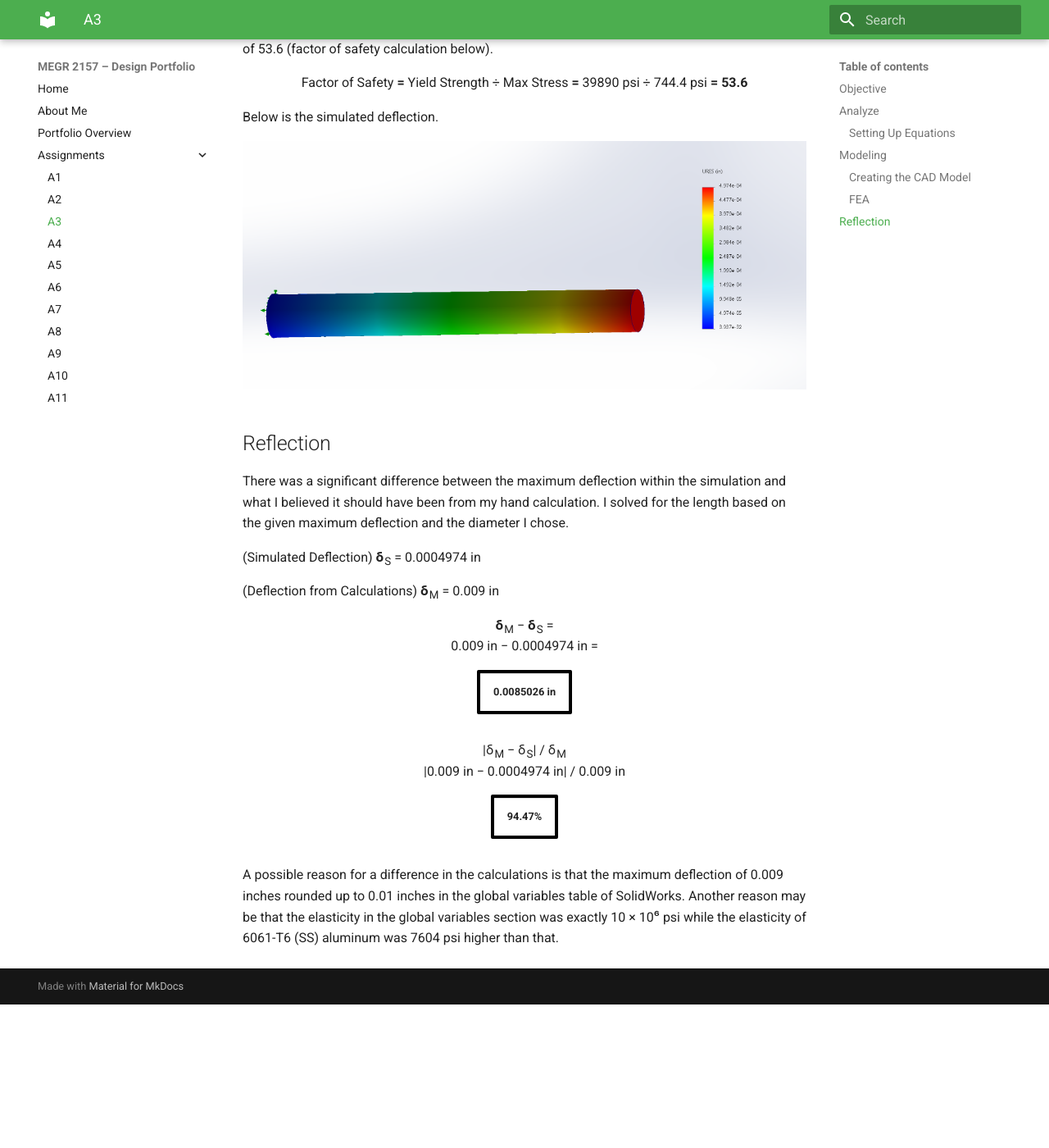
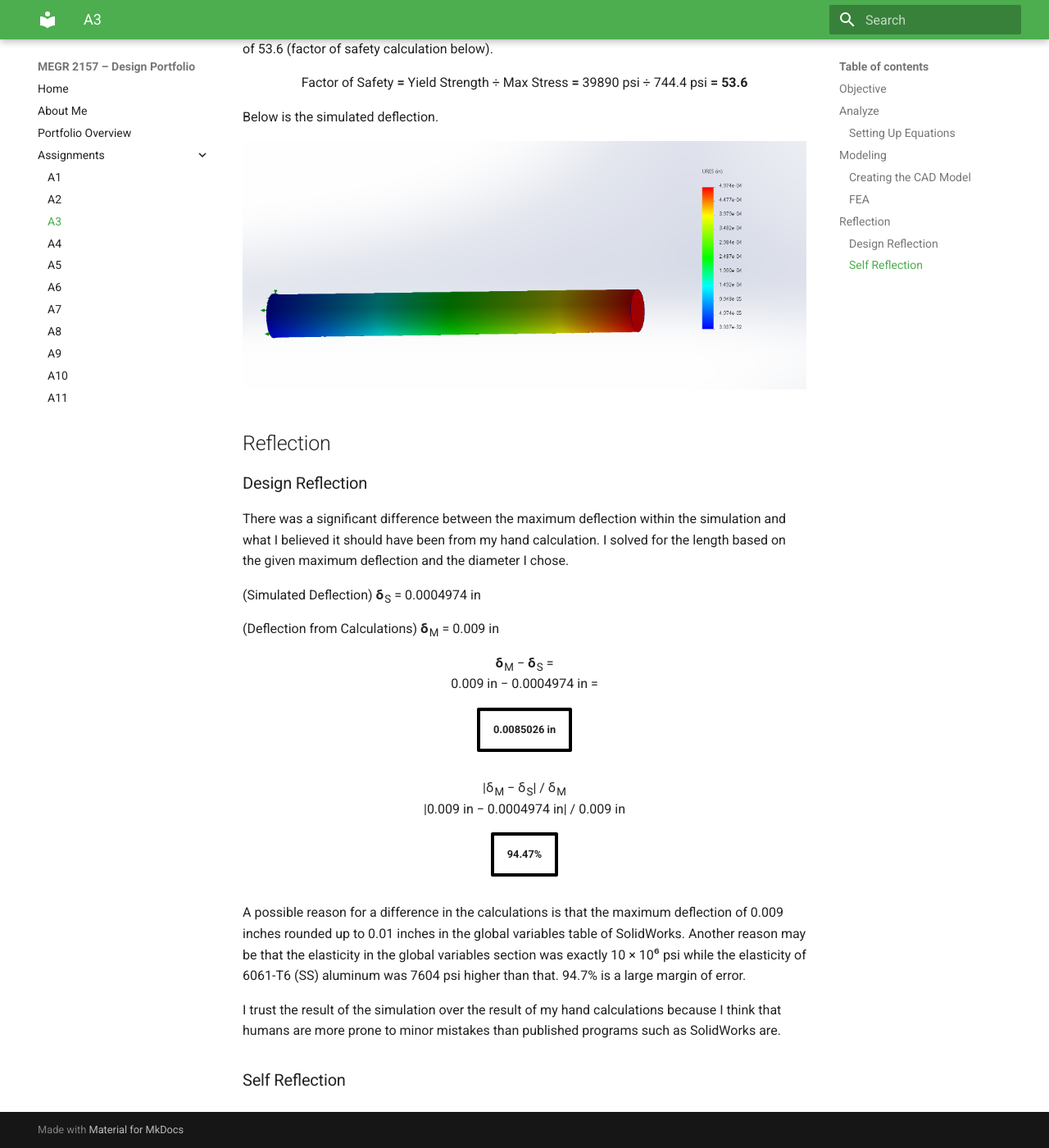
Before and after one commit to SanjayKashyap24/design-projects-portfolio, an MkDocs documentation site: the page built from docs/assignments/A03/index.md, in a window 1280 px wide and 1400 px high, scrolled down 4147 px. Shown: the whole window at 82% size. Built offline with MkDocs 1.6.1 and Material for MkDocs 9.7.7, drawn with Linux system fonts in a browser that asks for light colours; before the commit the page ends 5372 px from its top, so only the background shows below that.

Commit message:
Enhance reflection section with simulation insights
Added reflections on simulation results and calculation discrepancies.

```diff
--- a/docs/assignments/A03/index.md
+++ b/docs/assignments/A03/index.md
@@ -96,6 +96,8 @@ Below is the simulated deflection.
 </div>
 
 ## Reflection
+
+### Design Reflection
 There was a significant difference between the maximum deflection within the simulation and what I believed it should have been from my hand calculation. I solved for the length based on the given maximum deflection and the diameter I chose.
 
 <p>(Simulated Deflection) <strong>&delta;</strong><sub>S</sub> = 0.0004974 in</p>
@@ -126,4 +128,10 @@ There was a significant difference between the maximum deflection within the sim
 <table style="border: 4px solid black;" cellpadding="10"><tr><td><strong>94.47%</strong></td></tr></table>
 </div>
 
-A possible reason for a difference in the calculations is that the maximum deflection of 0.009 inches rounded up to 0.01 inches in the global variables table of SolidWorks. Another reason may be that the elasticity in the global variables section was exactly 10 × 10⁶ psi while the elasticity of 6061-T6 (SS) aluminum was 7604 psi higher than that.
+A possible reason for a difference in the calculations is that the maximum deflection of 0.009 inches rounded up to 0.01 inches in the global variables table of SolidWorks. Another reason may be that the elasticity in the global variables section was exactly 10 × 10⁶ psi while the elasticity of 6061-T6 (SS) aluminum was 7604 psi higher than that. 94.7% is a large margin of error.
+
+I trust the result of the simulation over the result of my hand calculations because I think that humans are more prone to minor mistakes than published programs such as SolidWorks are.
+
+
+
+### Self Reflection
```
